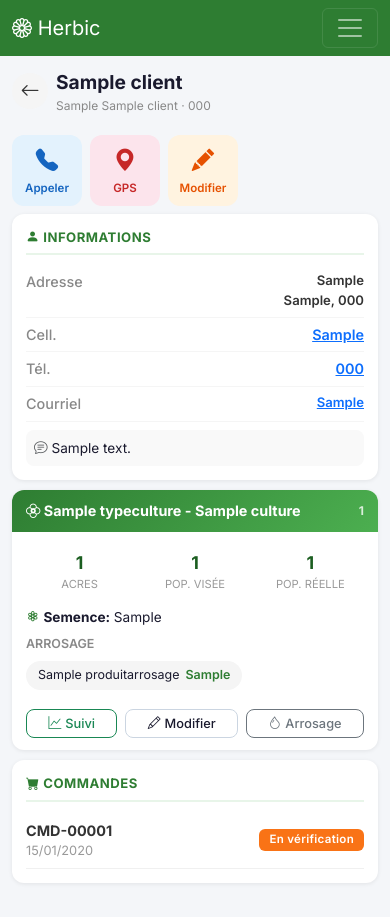
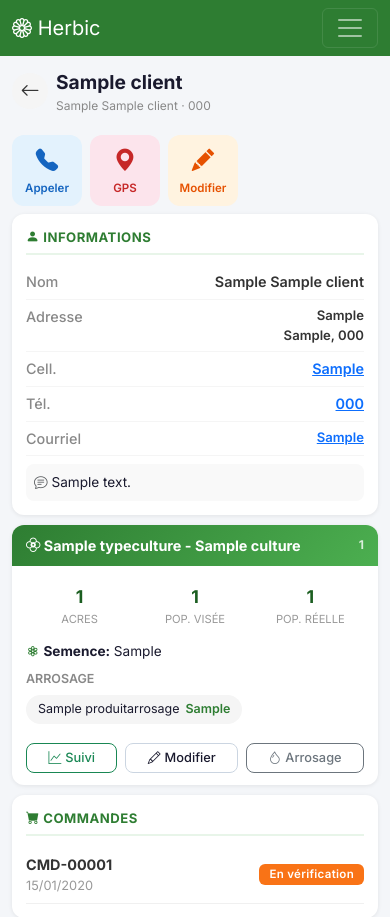
Before and after one commit to maxoumtl33/herbic-crm, a Django app: page /clients/1/ in a window 390 px wide. Shown: the top 917 px of the page. Before the commit the page ends 887 px from the top, so only its background shows below. Run offline with Django 4.2, Linux system fonts and the light colour scheme; a user stored in the database is signed in; tables that the repository leaves empty hold one stand-in row (values such as "Sample post").

Commit message:
Add client name to mobile info section
Co-Authored-By: Claude Opus 4.6 (1M context) <noreply@anthropic.com>

```diff
--- a/templates/clients/client_detail.html
+++ b/templates/clients/client_detail.html
@@ -50,6 +50,10 @@
     {# Infos client #}
     <div class="info-section">
         <div class="info-section-title"><i class="bi bi-person-fill"></i> Informations</div>
+        <div class="info-row">
+            <span class="info-label">Nom</span>
+            <span class="info-value">{{ client.prenom }} {{ client.nom }}</span>
+        </div>
         <div class="info-row">
             <span class="info-label">Adresse</span>
             <span class="info-value" style="font-size:0.82rem;">{{ client.adresse }}<br>{{ client.ville }}, {{ client.code_postal }}</span>
```
